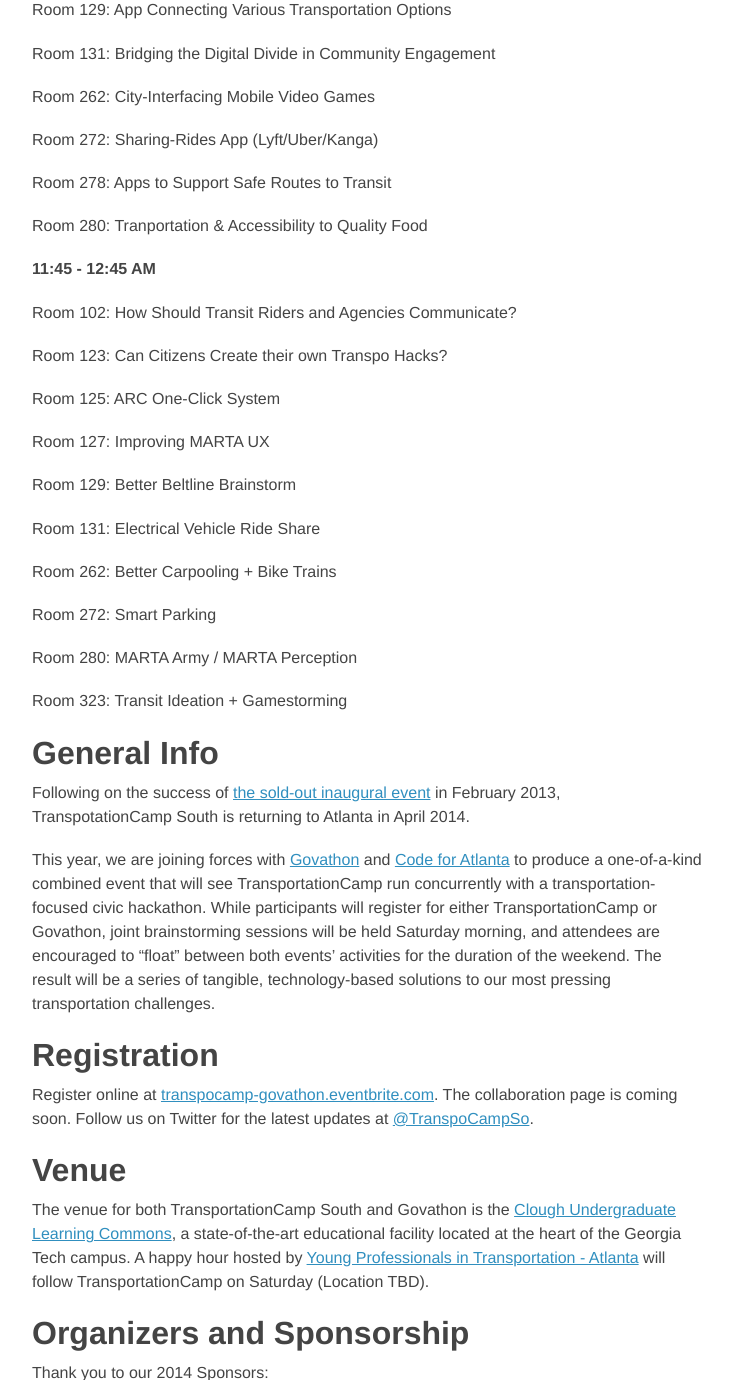
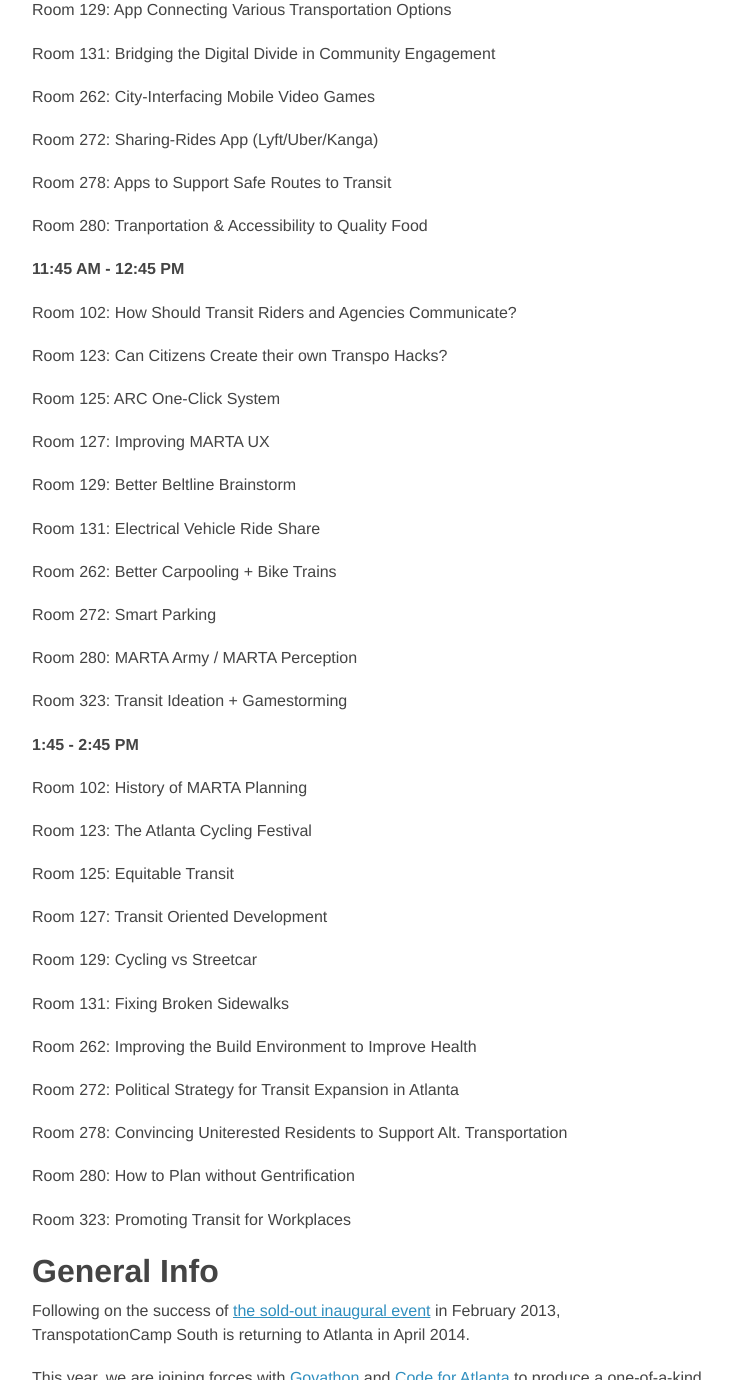
Before and after one commit to transpocamp/transportationcamp.org, a Jekyll site: the page built from events/south-2014/index.markdown, in a window 1280 px wide and 1400 px high, scrolled down 677 px, cut to the strip 0-1380 px from the top of the window. Shown: the whole strip, without its empty margins (272-1004 px from the left). Built offline with Jekyll 4.4.1, drawn with Linux system fonts in a browser that asks for light colours; nearby versions of some CDN libraries; Markdown is read by kramdown in place of the engine named in the settings.

Commit message:
tc south live schedule update

```diff
--- a/events/south-2014/index.markdown
+++ b/events/south-2014/index.markdown
@@ -35,7 +35,7 @@
 Room 280: Tranportation & Accessibility to Quality Food
 
 
-**11:45 - 12:45 AM**
+**11:45 AM - 12:45 PM**
 
 Room 102: How Should Transit Riders and Agencies Communicate?
 
@@ -57,6 +57,30 @@
 
 Room 323: Transit Ideation + Gamestorming
 
+
+**1:45 - 2:45 PM**
+
+Room 102: History of MARTA Planning
+
+Room 123: The Atlanta Cycling Festival
+
+Room 125: Equitable Transit
+
+Room 127: Transit Oriented Development
+
+Room 129: Cycling vs Streetcar
+
+Room 131: Fixing Broken Sidewalks
+
+Room 262: Improving the Build Environment to Improve Health
+
+Room 272: Political Strategy for Transit Expansion in Atlanta
+
+Room 278: Convincing Uniterested Residents to Support Alt. Transportation
+
+Room 280: How to Plan without Gentrification
+
+Room 323: Promoting Transit for Workplaces
 
 ## General Info
 
```
